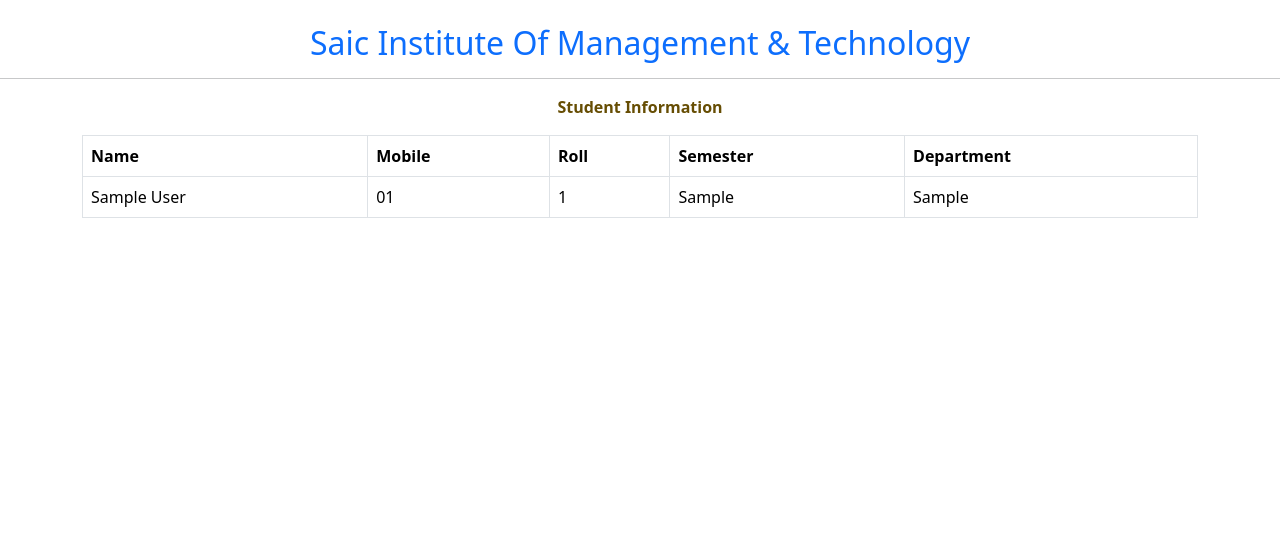
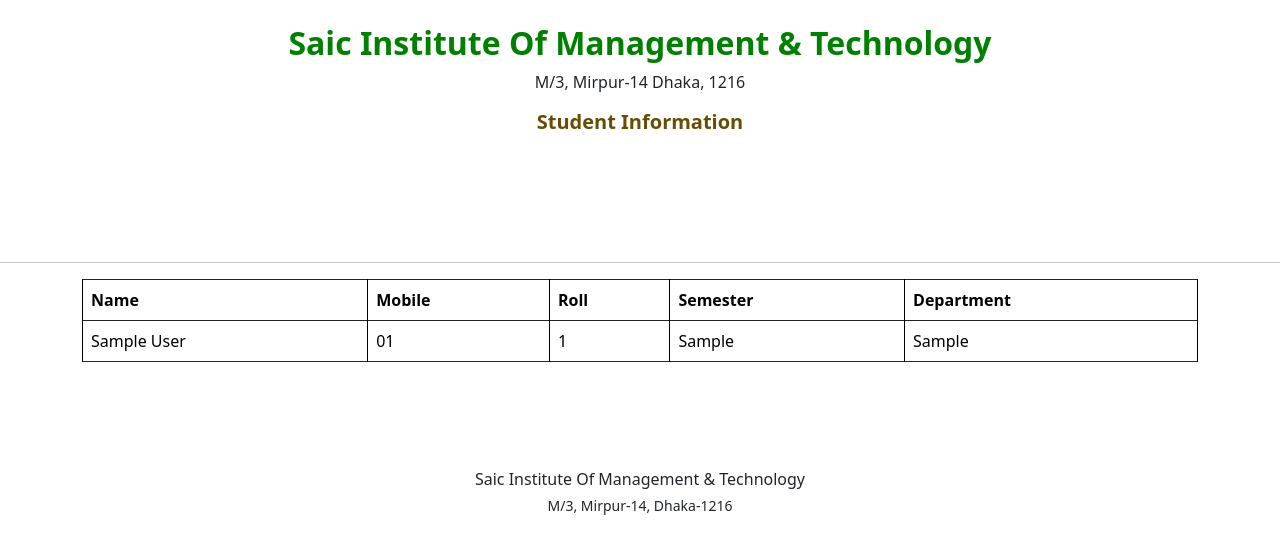
Before and after one commit to Mamun8854/student_management_system, a Django app: template home/templates/pdf_download/pdf_output.html in a window 1280 px wide. Shown: the top 554 px of the page. Run offline with Django 4.2, Linux system fonts and the light colour scheme; the template is opened without the code that fills it: values that come from a table or form of the project are taken from there, others are empty; tables that the repository leaves empty hold one stand-in row (values such as "Sample post").

Commit message:
design change pdf file

```diff
--- a/home/templates/home/index.html
+++ b/home/templates/home/index.html
@@ -7,7 +7,7 @@
     </div>
     <div class="container">
       <div class="d-flex justify-content-md-end mb-4 gap-4">
-          <a href="/export-pdf" class="btn btn-info fw-900">Export PDF</a>
+          <a href="/export-pdf" class="btn btn-info">Export PDF</a>
           <a href="/add/student" class="btn btn-success">Add Student</a>
         </div>
     </div>
--- a/home/templates/pdf_download/pdf_output.html
+++ b/home/templates/pdf_download/pdf_output.html
@@ -3,7 +3,7 @@
 <head>
     <meta charset="UTF-8">
     <meta name="viewport" content="width=device-width, initial-scale=1.0">
-    <title>PDF file</title>
+    <title>Student Information PDF</title>
     <!-- Bootstrap css link  -->
     <link
      href="https://cdn.jsdelivr.net/npm/bootstrap@5.3.1/dist/css/bootstrap.min.css"
@@ -20,13 +20,16 @@
     </style>
 </head>
 <body>
-    <h2 class="text-primary text-center mt-4">Saic Institute Of Management & Technology</h2>
+    <div style="margin-bottom: 10%;">
+        <h2 class="text-center mt-4" style="color:green; font-weight:700;">Saic Institute Of Management & Technology</h2>
+        <p style="text-align:center;">M/3, Mirpur-14 Dhaka, 1216</p>
+        <h5 class="text-center fw-bold text-warning-emphasis">Student Information</h5>
+    </div>
     <hr>
-    <p class="text-center fw-bold text-warning-emphasis">Student Information</p>
 
     <div class="container">
 
-        <table class="table table-bordered table-hover">
+        <table class="table table-bordered table-hover" style="border: 1px solid">
             <thead>
                 <tr>
                 {% comment %} <th scope="col">SI No.</th> {% endcomment %}
@@ -54,5 +57,11 @@
             </tbody>
         </table>
     </div>
+    <div class="container">
+        <footer style="line-height:10px; text-align:center; margin-top: 10%;">
+            <p>Saic Institute Of Management & Technology</p>
+            <small>M/3, Mirpur-14, Dhaka-1216</small>
+        </footer>
+    </div>
 </body>
 </html>
--- a/home/views.py
+++ b/home/views.py
@@ -83,7 +83,7 @@
 def Export_pdf(request):
     all_student = Student.objects.all()
     response = HttpResponse(content_type='application/pdf')
-    response['Content-Desposition'] = 'attachment; filename=Expenses' + \
+    response['Content-Disposition'] = 'inline; filename=Student-Info' + \
         str(datetime.datetime.now())+'.pdf'
     response['Content-Transfer-Encoding'] = "binary"
     html_strig = render_to_string(
```
Lines whose indentation alone changed are shown as unchanged.
